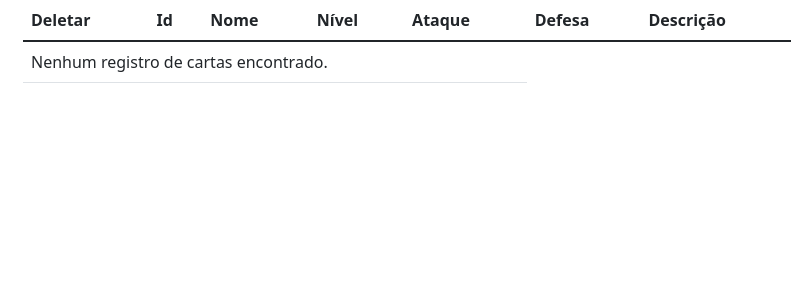
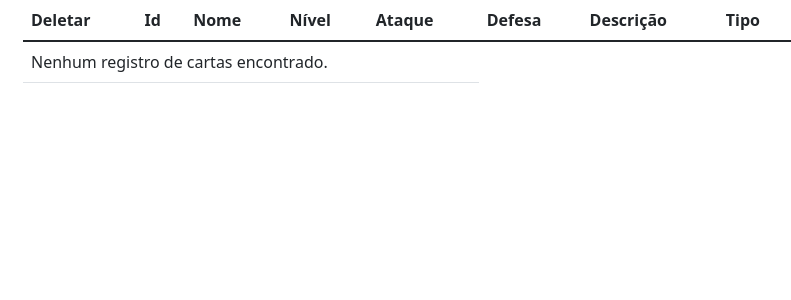
Before and after one commit to mahteixeira/Projeto-Yugioh, a PHP site: page /cartas in a window 1280 px wide. Shown: the top 300 px of the page, without its empty margins (233-1024 px from the left). Run offline with PHP 8.4, Linux system fonts and the light colour scheme; data that the repository does not hold is empty.

Commit message:
adicionando a variavel tipo

```diff
--- a/Controller/Controllercarta.php
+++ b/Controller/Controllercarta.php
@@ -36,6 +36,7 @@ class Controllercarta
         $carta->ataque = (int) $_POST['ataque'];
         $carta->defesa = (int) $_POST['defesa'];
         $carta->descricao = $_POST['descricao'];
+        $carta->tipo = $_POST['tipo'];
 
         $carta->save();
 
--- a/DAO/DAOcarta.php
+++ b/DAO/DAOcarta.php
@@ -18,8 +18,8 @@ class cartaDAO{
     function insert(Modelcarta $model)
     {
         $sql = "INSERT INTO carta
-                (nome, nivel, ataque, defesa, descricao)
-                VALUES (?, ?, ?, ?, ?)";
+                (nome, nivel, ataque, defesa, descricao, tipo)
+                VALUES (?, ?, ?, ?, ?, ?)";
 
         $stmt = $this->conexao->prepare($sql);
 
@@ -28,13 +28,14 @@ class cartaDAO{
         $stmt->bindValue(3, $model->ataque);
         $stmt->bindValue(4, $model->defesa);
         $stmt->bindValue(5, $model->descricao);
+        $stmt->bindValue(6, $model->tipo);
 
         $stmt->execute();
     }
 
     public function update(Modelcarta $model)
     {
-        $sql = "UPDATE carta SET nome= ?, nivel= ?, ataque= ?, defesa= ?, descricao= ?
+        $sql = "UPDATE carta SET nome= ?, nivel= ?, ataque= ?, defesa= ?, descricao= ?, tipo= ?
                 WHERE id= ?";
 
         $stmt = $this->conexao->prepare($sql);
@@ -44,7 +45,9 @@ class cartaDAO{
         $stmt->bindValue(3, $model->ataque);
         $stmt->bindValue(4, $model->defesa);
         $stmt->bindValue(5, $model->descricao);
-        $stmt->bindValue(6, $model->id);
+        $stmt->bindValue(6, $model->tipo);
+        $stmt->bindValue(7, $model->id);
+
 
         $stmt->execute();
     }
--- a/Model/Modelcarta.php
+++ b/Model/Modelcarta.php
@@ -3,7 +3,7 @@
 class Modelcarta
 {
 
-    public $id, $nome, $nivel, $ataque, $defesa, $descricao;
+    public $id, $tipo, $nome, $nivel, $ataque, $defesa, $descricao;
     public $rows;
 
     public function save()
--- a/View/carta/lista_carta.php
+++ b/View/carta/lista_carta.php
@@ -38,6 +38,7 @@
       <th scope="col">Ataque</th>
       <th scope="col">Defesa</th>
       <th scope="col">Descrição</th>
+      <th scope="col">Tipo</th>
     </tr>
   </thead>
   <tbody>
@@ -59,6 +60,7 @@
             <td><?= $item->ataque ?></td>
             <td><?= $item->defesa ?></td>
             <td><?= $item->descricao ?></td>
+            <td><?= $item->tipo ?></td>
         </tr>
         <?php endforeach ?>
 
--- a/index.php
+++ b/index.php
@@ -24,6 +24,6 @@ switch($uri_parse){
         break;
 
     default:
-        echo "error";
+        include "View/pgInicial.php";
         break;
 }
```
Also changed, not shown: View/carta/criar_carta.php (+20 -12 lines).
